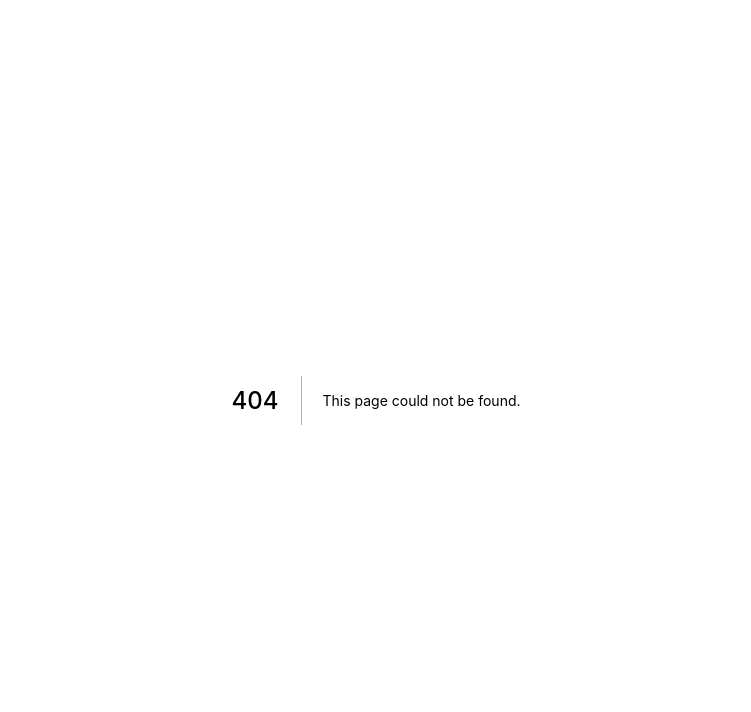
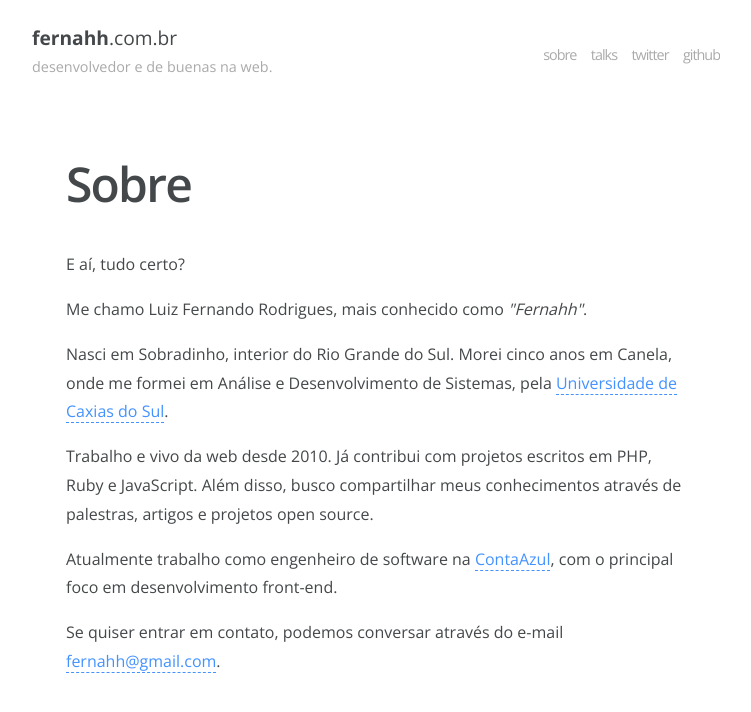
Before and after one commit to fernahh/website, a Next.js app: page /sobre in a window 1280 px wide. Before the commit this address had no page. Shown: the top 712 px of the page, without its empty margins (264-1015 px from the left). Built offline with nearby package versions, Linux system fonts and the light colour scheme.

Commit message:
docs(about): add section about me

```diff
--- /dev/null
+++ b/pages/sobre.js
@@ -0,0 +1,27 @@
+import Link from 'next/link'
+import Article from '../layouts/article'
+import Heading from '../components/heading'
+
+export default () => (
+  <Article>
+    <Heading>Sobre</Heading>
+
+    <p>E aí, tudo certo?</p>
+
+    <p>Me chamo Luiz Fernando Rodrigues, mais conhecido como <em>"Fernahh"</em>.</p>
+
+    <p>Nasci em Sobradinho, interior do Rio Grande do Sul. Morei cinco anos em
+      Canela, onde me formei em Análise e Desenvolvimento de Sistemas,
+      pela <Link href="http://www.ucs.br/site">Universidade de Caxias do Sul</Link>.</p>
+
+    <p>Trabalho e vivo da web desde 2010. Já contribui com projetos escritos em
+      PHP, Ruby e JavaScript. Além disso, busco compartilhar meus conhecimentos
+      através de palestras, artigos e projetos open source.</p>
+
+    <p>Atualmente trabalho como engenheiro de software na <Link href="https://contaazul.com/">
+      ContaAzul</Link>, com o principal foco em desenvolvimento front-end.</p>
+
+    <p>Se quiser entrar em contato, podemos conversar através do
+      e-mail <Link href="mailto:fernahh@gmail.com">fernahh@gmail.com</Link>.</p>
+  </Article>
+)
```
